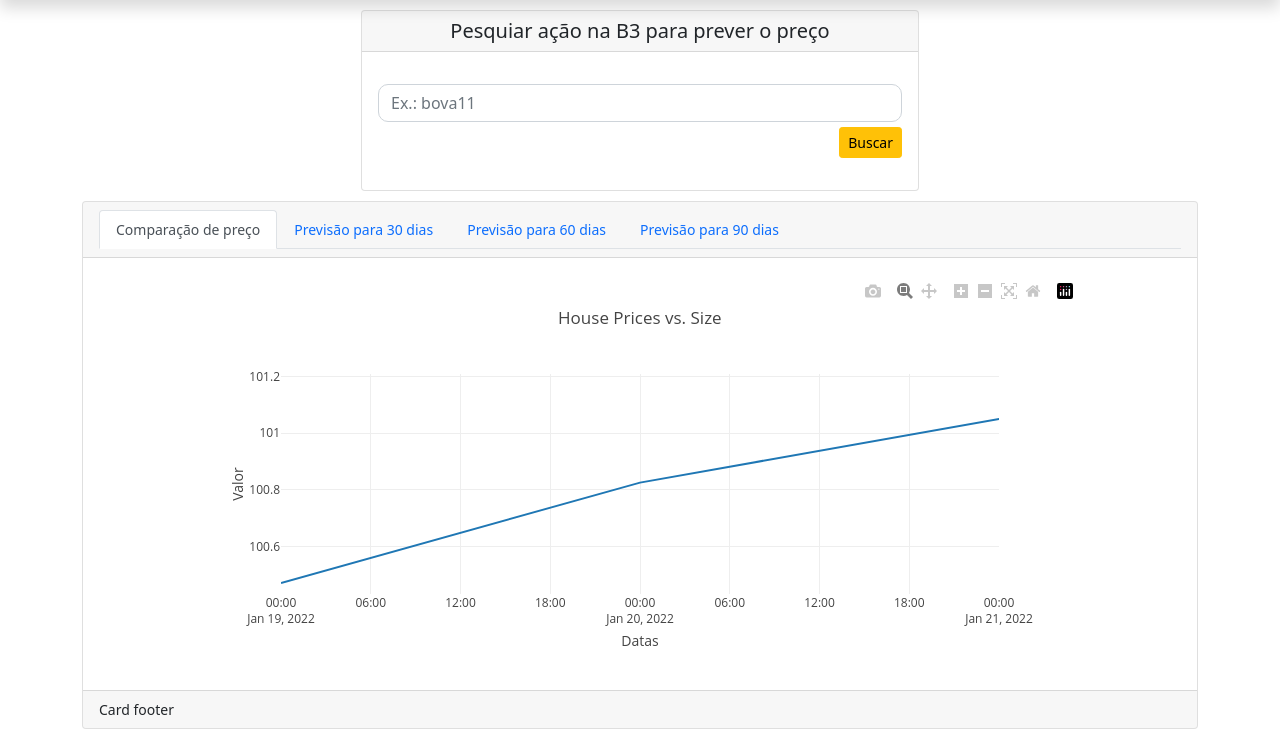
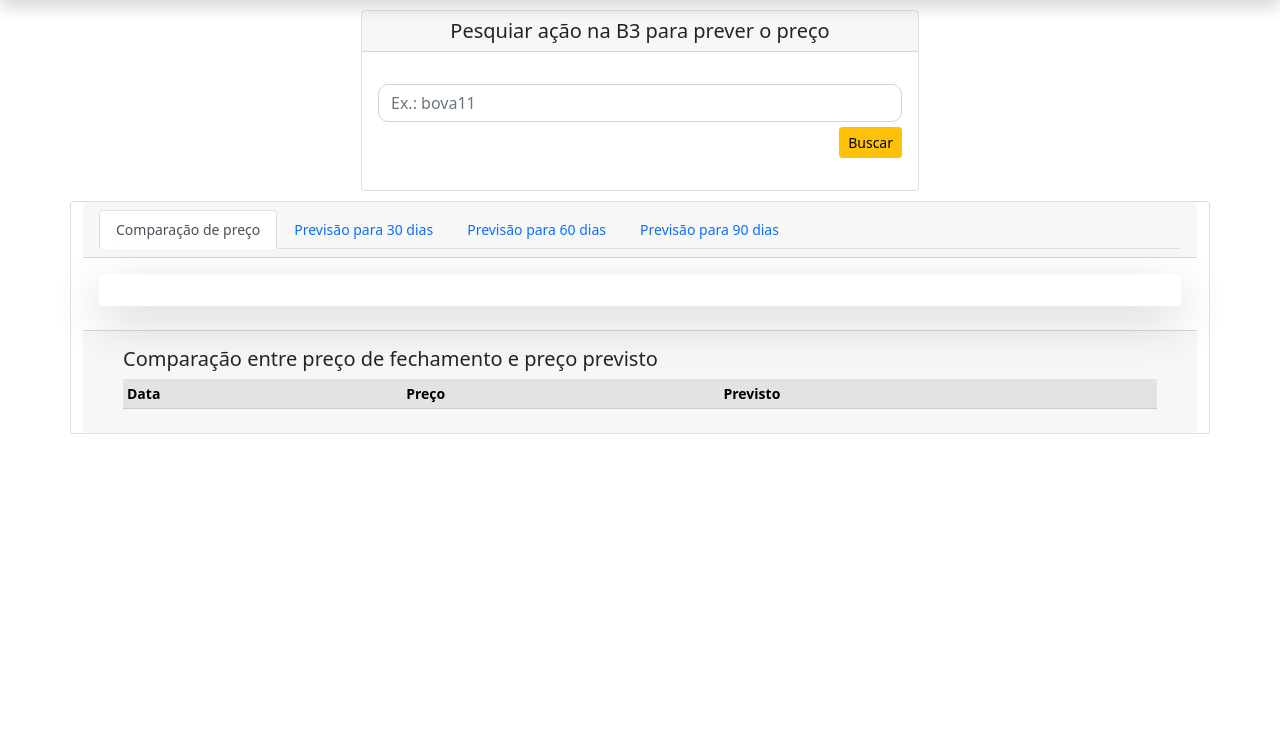
Before and after one commit to OberisSantos/predictPrecoAcao, a Django app: page / in a window 1280 px wide. Shown: the part 48-800 px from the top of the page. Run offline with Django 3.2, Linux system fonts and the light colour scheme; lists and menus that the app fills with data are empty; some libraries are stand-ins or nearby versions.

Commit message:
graficos

```diff
--- a/acao/static/js/lstm_json.js
+++ b/acao/static/js/lstm_json.js
@@ -1,9 +1,9 @@
-
-var xArray = ['2022-01-19','2022-01-20','2022-01-21','2022-01-24'];
+/**
+var xArray = ['2022-01-19','2022-01-20','2022-01-21','2022-01-24', '2022-01-24'];
 var yArray = [100.470799,100.825146,101.050026,101.169745];
 
 var xArray2 = ['2022-01-19','2022-01-20','2022-01-21','2022-01-24'];
-var yArray2 = [102.470799,101.825146,101.050026,104.169745];
+var yArray2 = [102.470799,101.825146,101.050026,104.169745, 104.169745];
 // Define Data
 var data = [{
   x: xArray,
@@ -22,8 +22,94 @@ var layout = {
 };
 
 // Display using Plotly
-Plotly.newPlot("myPlot", data, layout);
+Plotly.newPlot("real", data, layout);*/
 
+function criarTabelaReal(data, preco, previsao){
+  this.data = data;
+  this.preco = preco;
+  this.previsao = previsao;
+
+  var corpo_tabela = document.querySelector("#tablereal");
+  var fim = data.length - 1;
+  for(var i=fim; i >fim - 30; i-- ){
+    //formatar a data
+    var date = data[i];
+    var dataFormatada = date.toLocaleDateString('pt-BR', {timeZone: 'UTC'});
+    //Criar os elementos
+    var linha = document.createElement("tr");
+    var campo_data = document.createElement("td");
+    var campo_preco = document.createElement("td");
+    var campo_previsao = document.createElement("td");
+    //Criar estilo
+    //linha.className = "nomeclasse";
+
+
+    //Criar nós
+    var texto_data = document.createTextNode(dataFormatada);
+    var texto_preco = document.createTextNode(parseFloat(preco[i]).toFixed(4));
+    var texto_previsao = document.createTextNode(parseFloat(previsao[i]).toFixed(4));
+
+    //vincular os dados aos elementos
+    campo_data.appendChild(texto_data);
+    campo_preco.appendChild(texto_preco);
+    campo_previsao.appendChild(texto_previsao);
+
+    //vincular os elementos ao documento
+    corpo_tabela.appendChild(linha);
+    corpo_tabela.appendChild(campo_data);
+    corpo_tabela.appendChild(campo_preco);
+    corpo_tabela.appendChild(campo_previsao);
+
+  }
+}
+
+function criarTabelaFuturo(data, futuro, range, seletor){
+  this.data = data;
+  this.futuro = futuro;
+  this.range = range;
+  this.seletor = seletor;
+
+  var corpo_tabela = document.querySelector(seletor);
+  for(var i=0; i<range; i++ ){
+    //formatar a data
+    var date = data[i];
+    var dataFormatada = date.toLocaleDateString('pt-BR', {timeZone: 'UTC'});
+    //Criar os elementos
+    var linha = document.createElement("tr");
+    var campo_data = document.createElement("td");
+    var campo_futuro = document.createElement("td");
+    //Criar estilo
+    //linha.className = "nomeclasse";
+
+    //Criar nós
+    var texto_data = document.createTextNode(dataFormatada);
+    var texto_futuro = document.createTextNode(parseFloat(futuro[i].toFixed(4)));
+
+    //vincular os dados aos elementos
+    campo_data.appendChild(texto_data);
+    campo_futuro.appendChild(texto_futuro);
+
+    //vincular os elementos ao documento
+    corpo_tabela.appendChild(linha);
+    corpo_tabela.appendChild(campo_data);
+    corpo_tabela.appendChild(campo_futuro);
+
+  }
+}
+/**
+function tabela(){
+  var xArray = ['2022-01-19','2022-01-20','2022-01-21','2022-01-24', '2022-01-24'];
+  var yArray = [100.470799,100.825146,101.050026,101.169745, 101.050026];
+
+  var xArray2 = ['2022-01-19','2022-01-20','2022-01-21','2022-01-24'];
+  var yArray2 = [102.470799,101.825146,101.050026,104.169745, 104.169745];
+  criarTabelaReal(xArray, yArray, yArray2);
+
+  criarTabelaFuturo(xArray, yArray, 30, '#futuro30');
+  criarTabelaFuturo(xArray, yArray, 60, '#futuro60');
+}
+
+tabela(); */
 
 function keras(response){
 
@@ -45,25 +131,6 @@ function keras(response){
     var date = new Date(lstm_data_futuro[i]);
     data_futuro.push(date);
   };
-  /**
-  var data_futuro30 = [];
-  for(var i = 0; i < 30; i++){
-    data_futuro30.push(data_futuro[i]);
-  }
-
-  var data_futuro60 = [];
-  for(var i = 0; i < 60; i++){
-    data_futuro60.push(data_futuro[i]);
-  }
-
-  var data_futuro90 = [];
-  for(var i = 0; i < 90; i++){
-    data_futuro90.push(data_futuro[i]);
-  }
- */
-
-  //var xArray = ['2022-01-19','2022-01-20','2022-01-21','2022-01-24'];
-  //var yArray = [100.470799,100.825146,101.050026,101.169745];
 
   function validacao(){
     // Define Data
@@ -80,6 +147,9 @@ function keras(response){
 
     // Display using Plotly
     Plotly.newPlot("lstm_real", data, layout);
+
+    criarTabelaReal(data_passada, lstm_preco, lstm_previsao);
+
   }
 
   function previsao30(){
@@ -97,6 +167,8 @@ function keras(response){
 
     // Display using Plotly
     Plotly.newPlot("lstm_previsao_30", data, layout);
+
+    criarTabelaFuturo(data_futuro, lstm_futuro, 30, '#futuro30');
   }
 
   function previsao60(){
@@ -114,6 +186,8 @@ function keras(response){
 
     // Display using Plotly
     Plotly.newPlot("lstm_previsao_60", data, layout);
+
+    criarTabelaFuturo(data_futuro, lstm_futuro, 60, '#futuro60');
   }
 
   function previsao90(){
@@ -131,6 +205,8 @@ function keras(response){
 
     // Display using Plotly
     Plotly.newPlot("lstm_previsao_90", data, layout);
+
+    criarTabelaFuturo(data_futuro, lstm_futuro, 90, '#futuro90');
   }
 
   validacao();
@@ -139,7 +215,7 @@ function keras(response){
   previsao90();
 
 }
-
+/**
 google.charts.load('current', {'packages':['line']});
 function previsao_lstmss(response){
   var lstmprevisao = response.lstm_json;
@@ -372,7 +448,7 @@ function previsao_lstm(response){
       chart90.draw(data, options);
     }
 }
-
+*/
 
 /**
 var previsao_teste = ["{{ monte_carlo.previsao_teste|safe }}".replace('[', '' ).replace(']', '', ).split(',').map(Number)];
@@ -421,6 +497,7 @@ function monteCarloReal() {
     chart.draw(data, options);
 }
 **/
+/**
 function lstmPrev30() {
 
     //console.log(monte_carlo[0].length)
@@ -527,4 +604,4 @@ function lstmPrev90() {
     var chart90 = new google.visualization.LineChart(document.getElementById('monte_carlo_previsao_90'));
 
     chart90.draw(data, options);
-}
+}*/
--- a/acao/templates/acao/home.html
+++ b/acao/templates/acao/home.html
@@ -52,7 +52,7 @@
             </div>
         </div>
     </div>
-
+    <!--
     <div class="card">
         <div class="card-header">
             <ul class="nav nav-tabs" id="myTab" role="tablist">
@@ -72,7 +72,7 @@
         </div>
 
         <div class="card-body">
-            <div class="container">
+            <div class="shadow-lg p-3 mb-2 bg-body rounded">
                 <div class="row">
                   <div class="col-1 align-self-start">
                   </div>
@@ -85,15 +85,49 @@
             </div>
 
         </div>
-        <div class="card-footer" id='tabela'>
-            Card footer
+
+        <div class="card-footer">
+            <div class="container mt-2">
+                <h5>Comparação entre preço de fechamento e preço previsto</h5>
+
+                <table class="table table-sm">
+                  <thead class="table-secondary">
+                    <tr>
+                      <th>Data</th>
+                      <th>Preço</th>
+                      <th>Previsto</th>
+                    </tr>
+                  </thead>
+                  <tbody id='real'>
+
+                  </tbody>
+                </table>
+
             </div>
+
+            <div class="container mt-2">
+                <h5>Previsão para os próximos 30 dias</h5>
+                <table class="table table-sm">
+                  <thead class="table-secondary">
+                    <tr>
+                      <th>Data</th>
+                      <th>Futuro</th>
+                    </tr>
+                  </thead>
+                  <tbody id='futuro30'>
+
+                  </tbody>
+                </table>
+
             </div>
+
+        </div>
+    </div>-->
 
 
 
 
-    <div class="row" id="prevTab" style="display: none;">
+    <div class="row" id="prevTab" style="display: flex;">
         <div class="card">
             <div class="card-header">
                 <ul class="nav nav-tabs" id="myTab" role="tablist">
@@ -112,43 +146,138 @@
                 </ul>
             </div>
 
+
+            <div class="tab-content" id="myTabContent">
+                <div class="tab-pane fade show active" id="real" role="tabpanel" >
                     <div class="card-body">
-              <h5 class="card-title">Special title treatment</h5>
-              <p class="card-text">With supporting text below as a natural lead-in to additional content.</p>
-              <a href="#" class="btn btn-primary">Go somewhere</a>
+                        <div class="shadow-lg p-3 mb-2 bg-body rounded">
+                            <div class="row">
+                              <div class="col-12 align-self-center" style="width:1050px">
+                                <div id="lstm_real" style="width:100%; max-height:400px"></div>
+                                <!--<div id="monte_carlo_real" style="width: 1000px; height: 400px"></div>-->
+                              </div>
+                            </div>
+                        </div>
+                    </div>
+                    <div class="card-footer">
+                        <div class="container mt-2">
+                            <h5>Comparação entre preço de fechamento e preço previsto</h5>
+
+                            <table class="table table-sm">
+                              <thead class="table-secondary">
+                                <tr>
+                                  <th>Data</th>
+                                  <th>Preço</th>
+                                  <th>Previsto</th>
+                                </tr>
+                              </thead>
+                              <tbody id='tablereal'>
+
+                              </tbody>
+                            </table>
+
                         </div>
                     </div>
 
+                </div>
+                <div class="tab-pane fade" id="dias30" role="tabpanel">
+                    <div class="card-body">
+                        <div class="shadow-lg p-3 mb-2 bg-body rounded">
+                            <div class="row">
 
-        <div class="tab-content" id="myTabContent">
-            <div class="tab-pane fade show active" id="real" role="tabpanel" >
-
-                <!--<div id="monte_carlo_real" style="width: 1000px; height: 500px"></div>-->
-
-                <div id="lstm_real" style="width: 1000px; height: 500px"></div>
+                              <div class="col-12 align-self-center" style="width:1050px">
+                                <div id="lstm_previsao_30" style="min-width:1000px; max-height:400px"></div>
+                                <!--<div id="monte_carlo_previsao_30" style="width: 1000px; height: 500px;"></div> -->
+                              </div>
 
                             </div>
-            <div class="tab-pane fade" id="dias30" role="tabpanel">
-                <!--<div id="monte_carlo_previsao_30" style="width: 1000px; height: 500px;"></div> -->
+                        </div>
+                    </div>
+                    <div class="card-footer">
+                        <div class="container mt-2">
+                            <h5>Previsão para os próximos 30 dias</h5>
 
-                <div id="lstm_previsao_30" style="width: 1000px; height: 500px;"></div>
+                            <table class="table table-sm">
+                                <thead class="table-secondary">
+                                    <tr>
+                                        <th>Data</th>
+                                        <th>Futuro</th>
+                                    </tr>
+                                </thead>
+                                <tbody id='futuro30'>
+
+                                </tbody>
+                            </table>
+
+                        </div>
+                    </div>
 
                 </div>
                 <div class="tab-pane fade" id="dias60" role="tabpanel" aria-labelledby="contact-tab">
-                <!-- <div id="monte_carlo_previsao_60" style="width: 1000px; height: 500px;"></div> -->
+                    <div class="card-body">
+                        <div class="shadow-lg p-3 mb-2 bg-body rounded">
+                            <div class="row">
+                              <div class="col-12 align-self-center" style="width:1050px">
+                                <div id="lstm_previsao_60" style="min-width:1000px; max-height:400px"></div>
+                                <!--<div id="monte_carlo_previsao_60" style="width: 1000px; height: 500px;"></div> -->
+                              </div>
+                            </div>
+                        </div>
+                    </div>
+                    <div class="card-footer">
+                        <div class="container mt-2">
+                            <h5>Previsão para os próximos 60 dias</h5>
+                            <table class="table table-sm">
+                                <thead class="table-secondary">
+                                    <tr>
+                                        <th>Data</th>
+                                        <th>Futuro</th>
+                                    </tr>
+                                </thead>
+                                <tbody id='futuro60'>
 
-                <div id="lstm_previsao_60" style="width: 1000px; height: 500px;"></div>
+                                </tbody>
+                            </table>
+                        </div>
+                    </div>
+                </div>
+                <div class="tab-pane fade" id="dias90" role="tabpanel" aria-labelledby="contact-tab">
+                    <div class="card-body">
+                        <div class="shadow-lg p-3 mb-2 bg-body rounded">
+                            <div class="row">
+                              <div class="col-12 align-self-center" style="width:1050px">
+                                <div id="lstm_previsao_90" style="width:100%; max-height:400px"></div>
+                                <!--<div id="monte_carlo_previsao_90" style="width: 1000px; height: 500px;"></div> -->
+                              </div>
+                            </div>
+                        </div>
+                    </div>
+                    <div class="card-footer">
+                        <div class="container mt-2">
+                            <h5>Previsão para os próximos 90 dias</h5>
+                            <table class="table table-sm">
+                                <thead class="table-secondary">
+                                    <tr>
+                                        <th>Data</th>
+                                        <th>Futuro</th>
+                                    </tr>
+                                </thead>
+                                <tbody id='futuro90'>
+
+                                </tbody>
+                            </table>
 
                         </div>
-            <div class="tab-pane fade" id="dias90" role="tabpanel" aria-labelledby="contact-tab">
-
-                <!--<div id="monte_carlo_previsao_90" style="width: 1000px; height: 500px;"></div> -->
-
-                <div id="lstm_previsao_90" style="width: 1000px; height: 500px;"></div>
+                    </div>
+                </div>
 
             </div>
 
+
         </div>
+
+
+
     </div>
 
 
```
Also changed, not shown: acao/templates/acao/_layouts/base.html (line endings or trailing spaces). Lines whose indentation alone changed are shown as unchanged.
